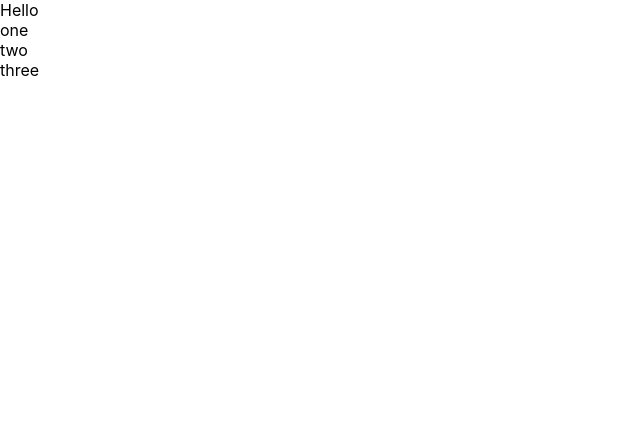
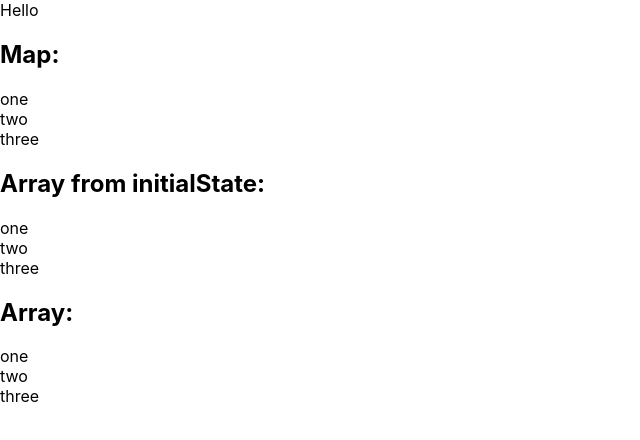
Before and after one commit to nkrivous/crajs, a React (Create React App) app: page / in a window 1280 px wide. Shown: the top 440 px of the page, without its empty margins (0-640 px from the left). Built offline with nearby package versions, Linux system fonts and the light colour scheme; no server answers.

Commit message:
Use different ways in updating components with array

```diff
--- a/src/components/RendersMapObject.js
+++ b/src/components/RendersMapObject.js
@@ -6,27 +6,60 @@ const initialState = [
   [3, "three"]
 ];
 
-export class RendersMapObject extends React.Component {
+export class RendersMapObject extends React.PureComponent {
+  constructor(props) {
+    super(props);
+    this.editArray = this.editArray.bind(this);
+  }
   state = {
-    model: new Map(initialState)
+    modelMap: new Map(initialState),
+    modelArray: [...initialState]
   };
 
-  edit = key => {
+  editMap = key => () => {
     this.setState(state => {
-      state.model.set(key, "new value");
-      return { model: state.model };
+      state.modelMap.set(key, "new value");
+      return { modelMap: new Map(state.modelMap) };
+    });
+  };
+
+  editArray = function(event) {
+    const key = +event.target.getAttribute("data-key");
+    this.setState(state => {
+      const item = state.modelArray.find(item => item[0] === key);
+      item[1] = "new value";
+      return { modelArray: state.modelArray };
     });
   };
 
   render() {
-    const { model } = this.state;
+    const { modelMap, modelArray } = this.state;
     return (
       <div>
+        <h2>Map:</h2>
         {initialState.map(x => {
           const [key, value] = x;
           return (
-            <div key={key} onClick={() => this.edit(key)}>
-              {model.get(key)}
+            <div key={key} onClick={this.editMap(key)}>
+              {modelMap.get(key)}
+            </div>
+          );
+        })}
+        <h2>Array from initialState:</h2>
+        {initialState.map(x => {
+          const [key, value] = x;
+          return (
+            <div key={key} data-key={key} onClick={this.editArray}>
+              {modelArray.find(item => item[0] === key)[1]}
+            </div>
+          );
+        })}
+        <h2>Array:</h2>
+        {modelArray.map(x => {
+          const [key, value] = x;
+          return (
+            <div key={key} data-key={key} onClick={this.editArray}>
+              {value}
             </div>
           );
         })}
```
